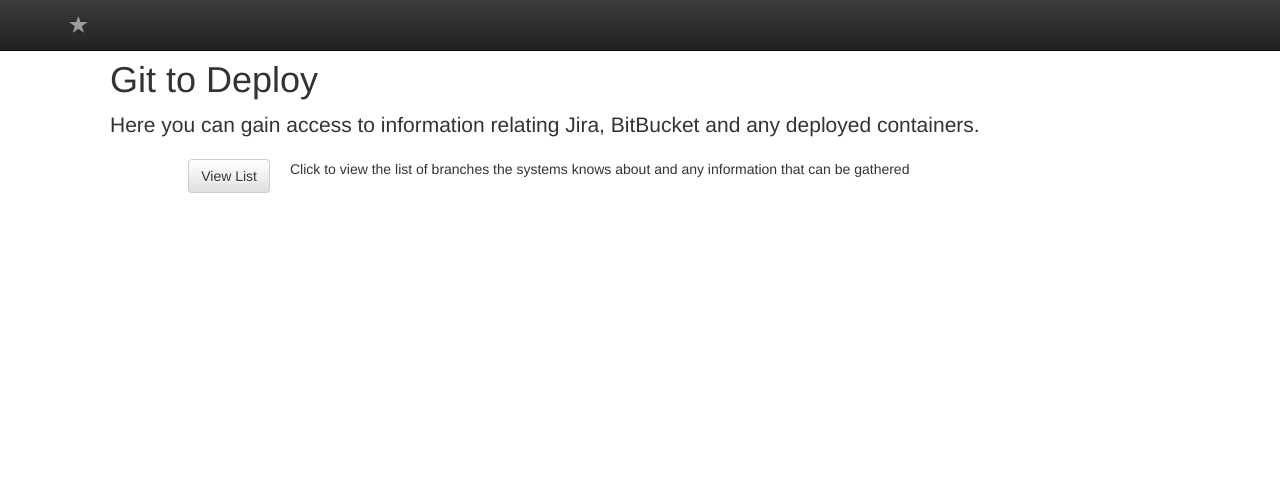
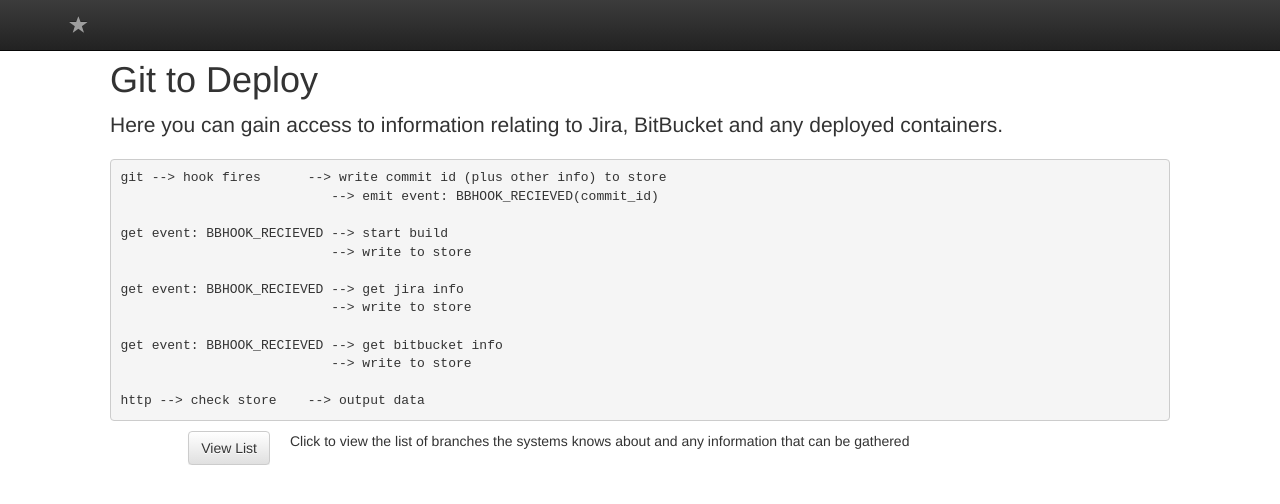
Before and after one commit to bugthing/bootstrapped-jekyll, a Jekyll site: the page built from index.html, in a window 1280 px wide. Shown: the top 504 px of the page. Built offline with Jekyll 4.4.1, drawn with Linux system fonts in a browser that asks for light colours; nearby versions of some CDN libraries.

Commit message:
scetched out some logic

```diff
--- a/index.html
+++ b/index.html
@@ -5,8 +5,24 @@ layout: default
 <h1>Git to Deploy</h1>
 
 <p class="lead">
-Here you can gain access to information relating Jira, BitBucket and any deployed containers.
+Here you can gain access to information relating to Jira, BitBucket and any deployed containers.
 </p>
+
+<pre style="font-family:monospace;">
+git --&gt; hook fires      --&gt; write commit id (plus other info) to store
+                           --&gt; emit event: BBHOOK_RECIEVED(commit_id)
+
+get event: BBHOOK_RECIEVED --&gt; start build
+                           --&gt; write to store
+
+get event: BBHOOK_RECIEVED --&gt; get jira info
+                           --&gt; write to store
+
+get event: BBHOOK_RECIEVED --&gt; get bitbucket info
+                           --&gt; write to store
+
+http --&gt; check store    --&gt; output data
+</pre>
 
 <dl class="dl-horizontal">
   <dt>
```
